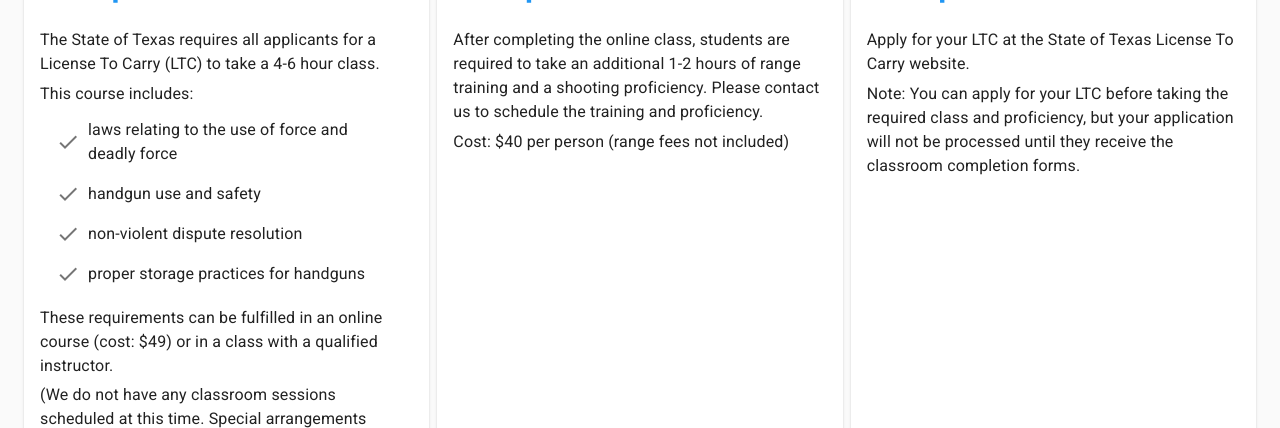
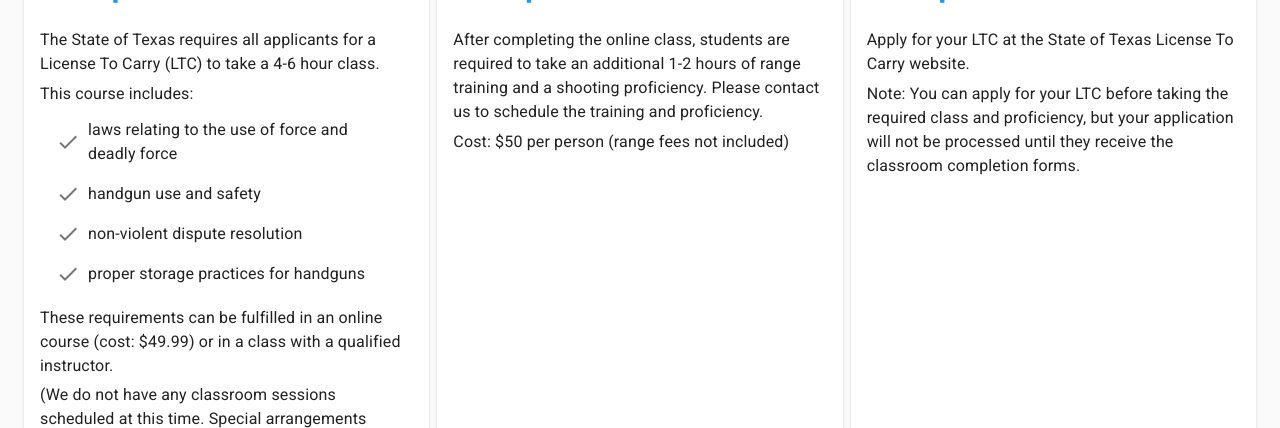
Before and after one commit to deannamalson/garland-ltc, a Next.js app: page / in a window 1280 px wide. Shown: the part 1020-1448 px from the top of the page. Built offline with nearby package versions, Linux system fonts and the light colour scheme.

Commit message:
updated pricing

```diff
--- a/components/cards/CardsList.js
+++ b/components/cards/CardsList.js
@@ -20,7 +20,7 @@ const StepOneContent = () => {
       <Typography>This course includes:</Typography>
       <DetailsList list={list} />
       <Typography gutterBottom={true}>
-        These requirements can be fulfilled in an online course (cost: $49) or
+        These requirements can be fulfilled in an online course (cost: $49.99) or
         in a class with a qualified instructor.
       </Typography>
       <Typography>
@@ -52,7 +52,7 @@ const CardsList = () => {
             Please contact us to schedule the training and proficiency.
           </Typography>
           <Typography>
-            Cost: $40 per person (range fees not included)
+            Cost: $50 per person (range fees not included)
           </Typography>
         </Box>
       ),
```
